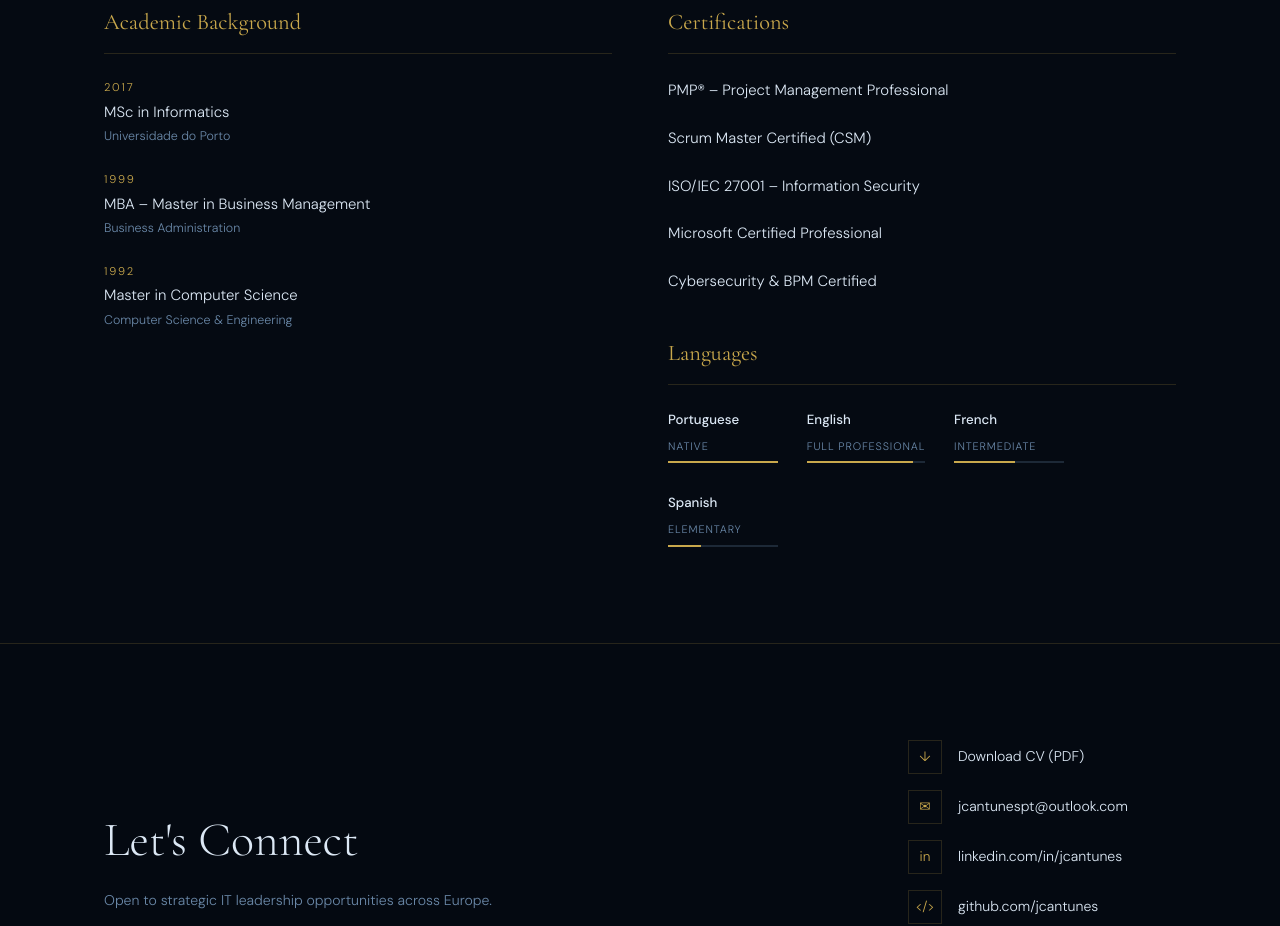
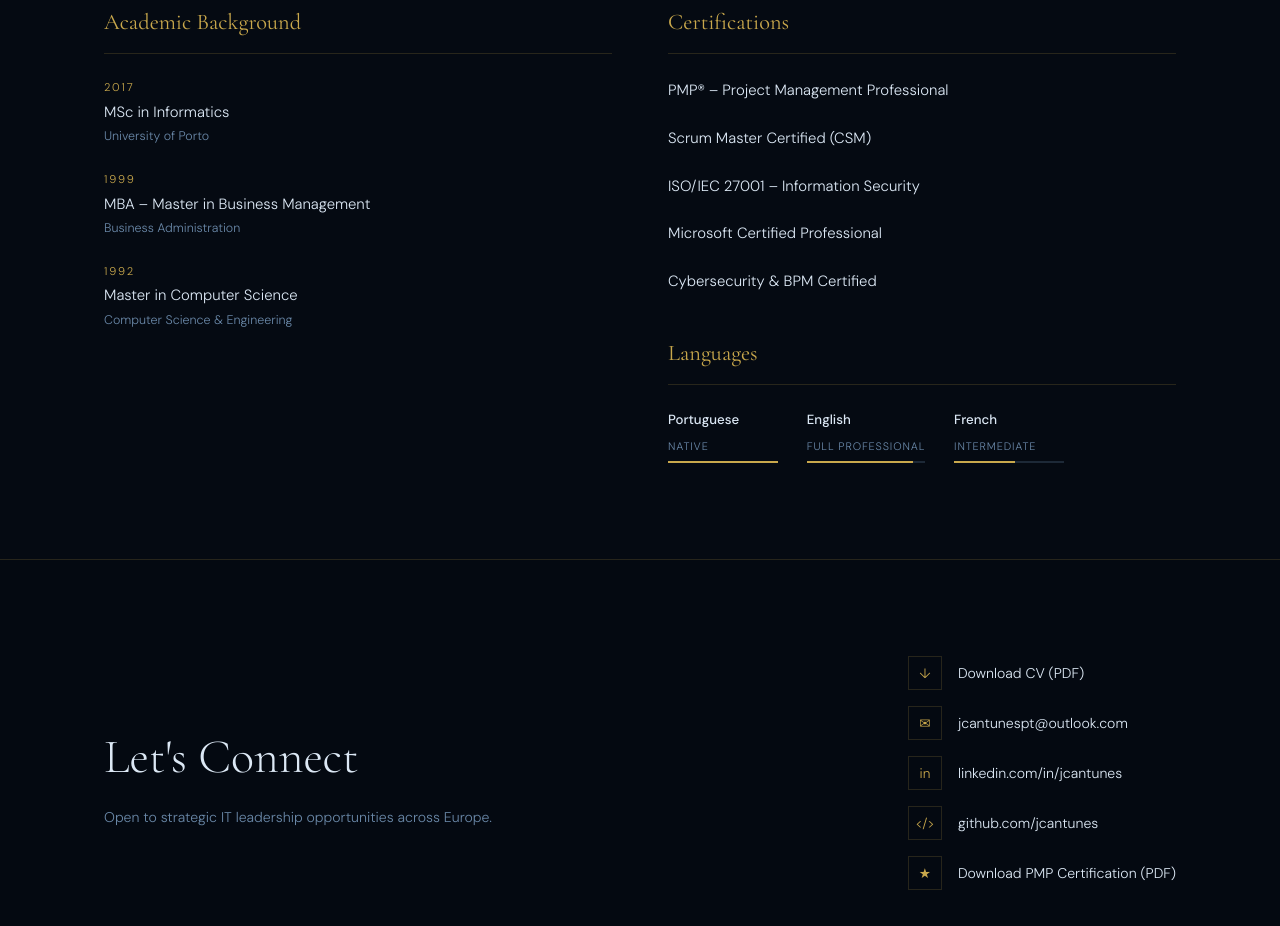
Before and after one commit to Jcantunespt/jcantunes.github.io, a plain HTML site: page index.html in a window 1280 px wide. Shown: the part 4478-5404 px from the top of the page. Drawn offline with nearby package versions, Linux system fonts and the light colour scheme.

Commit message:
Update index.html

```diff
--- a/index.html
+++ b/index.html
@@ -686,7 +686,7 @@
       <div class="edu-item">
         <div class="edu-year">2017</div>
         <div class="edu-degree">MSc in Informatics</div>
-        <div class="edu-inst">Universidade do Porto</div>
+        <div class="edu-inst">University of Porto</div>
       </div>
       <div class="edu-item">
         <div class="edu-year">1999</div>
@@ -719,10 +719,6 @@
         <div class="lang-item">
           <span class="lang-name">French</span><span class="lang-level">Intermediate</span>
           <div class="lang-bar"><div class="lang-fill" style="width:55%"></div></div>
-        </div>
-        <div class="lang-item">
-          <span class="lang-name">Spanish</span><span class="lang-level">Elementary</span>
-          <div class="lang-bar"><div class="lang-fill" style="width:30%"></div></div>
         </div>
       </div>
     </div>
```
